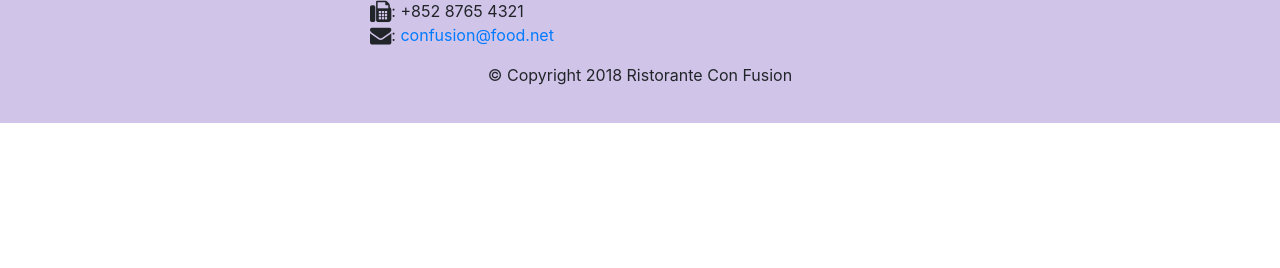
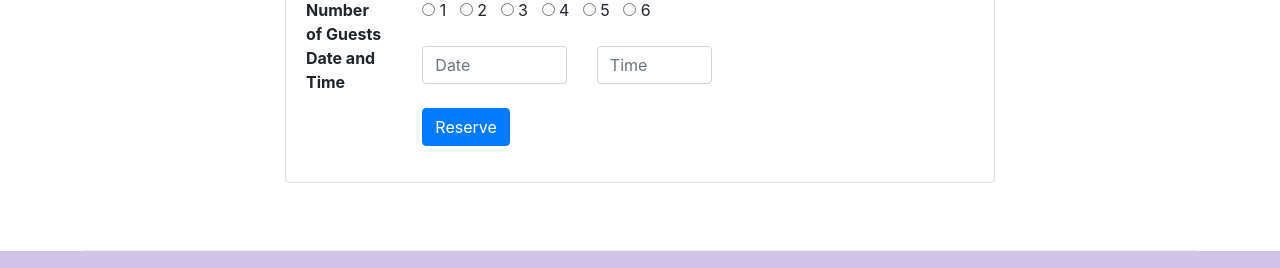
Before and after one commit to Alyhesham98/First-Assignment, a website: page index.html in a window 1280 px wide. Shown: the part 1683-1951 px from the top of the page. Before the commit the page ends 1806 px from the top, so only its background shows below. Drawn offline with nearby package versions, Linux system fonts and the light colour scheme.

Commit message:
First Task Assignment 2

```diff
--- a/index.html
+++ b/index.html
@@ -101,6 +101,61 @@
                 </div>
             </div>
         </div>
+          <div class="row row-content align-items-center">
+             <div class="offset-md-2 col-md-8">
+                <div class="card">
+                    <h3 class="card-header bg-warning text-white">Reserve a Table</h3>
+                    <form>
+
+
+                    <div class="card-body">
+                        <dl class="row">
+                            <dt class="col-2">Number<br> of Guests</dt>
+                            <dd class="col-10">
+
+                                    <input type="radio" id="one" name="numb" value="one">
+                                    <label for="one">1</label>
+                                    &nbsp;
+                                    <input type="radio" id="two" name="numb" value="two">
+                                    <label for="two">2</label>
+                                     &nbsp;
+                                    <input type="radio" id="Three" name="numb" value="Three">
+                                    <label for="Three">3</label>
+                                     &nbsp;
+                                     <input type="radio" id="four" name="numb" value="four">
+                                    <label for="four">4</label>
+                                     &nbsp;
+                                     <input type="radio" id="five" name="numb" value="five">
+                                    <label for="five">5</label>
+                                     &nbsp;
+                                     <input type="radio" id="six" name="numb" value="six">
+                                    <label for="six">6</label>
+                                </dd>
+                                <br>
+                            <dt class="col-2">Date and <br>Time</dt>
+                            <dd class="col-6">
+                                 <div class="form-group row">
+                                <div class="col-5 col-md-6">
+                                <input type="Text" class="form-control" id="date" name="date" placeholder="Date">
+                                </div>
+                                 <div class="col-5 col-md-5">
+                                <input type="Text" class="form-control" id="time" name="time" placeholder="Time">
+                                </div>
+                                </div>
+                            </dd>
+
+                            <dt class="offset-md-2 col-md-10">
+                                <button type="submit" class="btn btn-primary">
+                                     Reserve
+                                 </button>
+                            </dt>
+
+                        </dl>
+                    </div>
+                    </form>
+                </div>
+            </div>
+        </div>
     </div>
 
     <footer class="footer">
```
